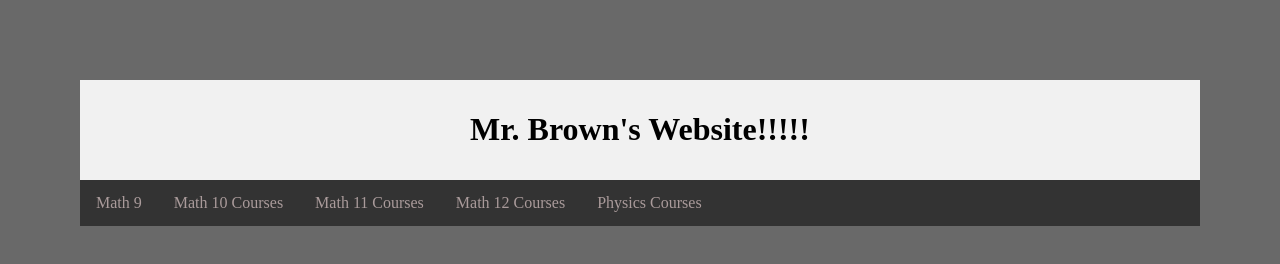
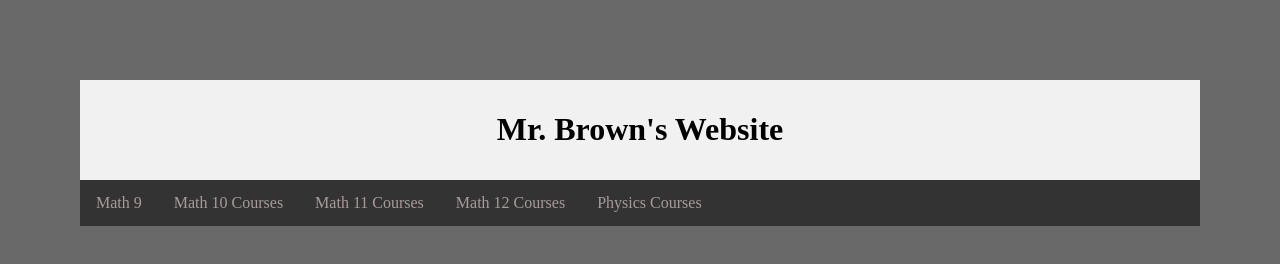
Before and after one commit to mrkylebrown/mrkylebrown.github.io, a plain HTML site: page index.html in a window 1280 px wide. Drawn offline with Linux system fonts and the light colour scheme.

Commit message:
From school

```diff
--- a/index.html
+++ b/index.html
@@ -9,7 +9,7 @@
 
 <body>
   <div class="header">
-    <h1>Mr. Brown's Website!!!!!</h1>
+    <h1>Mr. Brown's Website</h1>
   </div>
 
   <div class="topnav">
```
